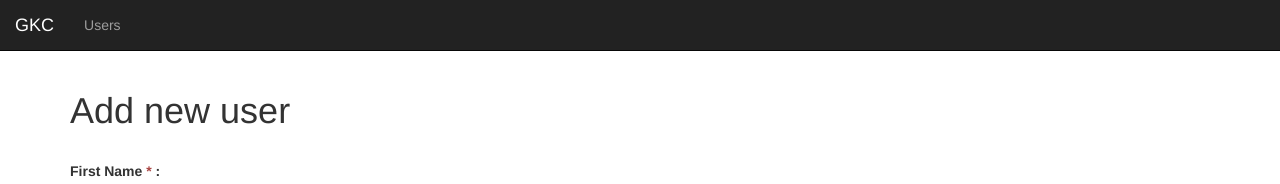
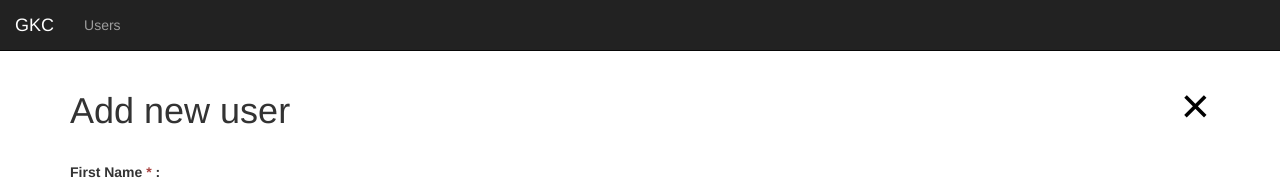
Before and after one commit to ssyed-ahmed/gkc-manage-users, an Angular app: page /add-user in a window 1280 px wide. Shown: the top 184 px of the page. Built offline with nearby package versions, Linux system fonts and the light colour scheme; what angular-in-memory-web-api would draw is missing.

Commit message:
Added close icon on add user screen

```diff
--- a/src/app/add-user/add-user.component.css
+++ b/src/app/add-user/add-user.component.css
@@ -17,3 +17,11 @@
 .error-style {
     padding-top: 10px;
 }
+.close-style {
+    font-size: 5rem;
+    color: #000;
+}
+.close-style:hover {
+    color: cornflowerblue;
+    cursor: pointer;
+}
--- a/src/app/add-user/add-user.component.html
+++ b/src/app/add-user/add-user.component.html
@@ -1,6 +1,11 @@
 <div class="row">
-  <div class="col-xs-12">
+  <div class="col-xs-10">
     <h1>Add new user</h1>
+  </div>
+  <div class="col-xs-2">
+    <div class="pull-right">
+      <span class="close-style" routerLink="/users">&times;</span>
+    </div>
   </div>
 </div>
 <div class="row top-spacer">
```
